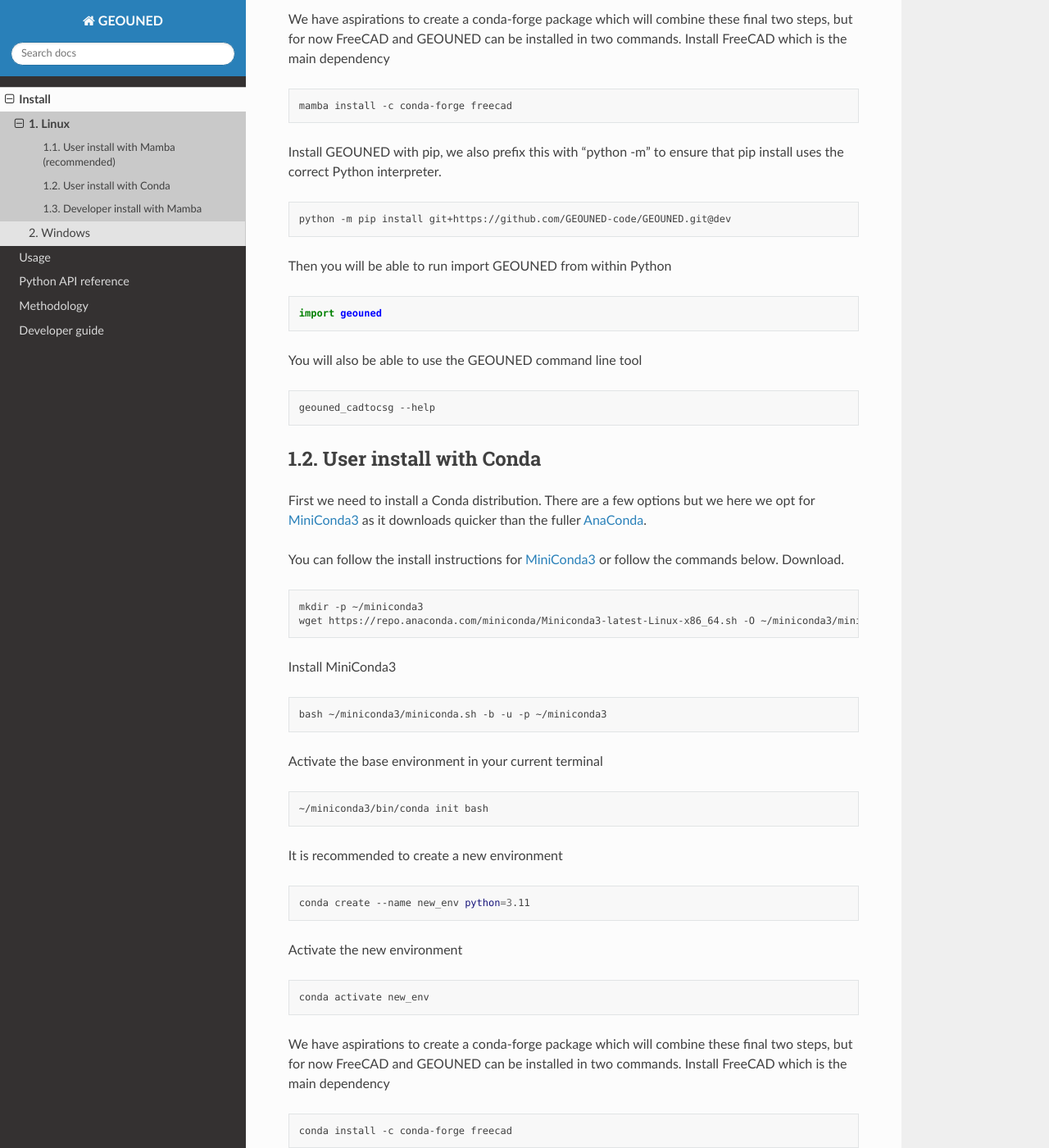
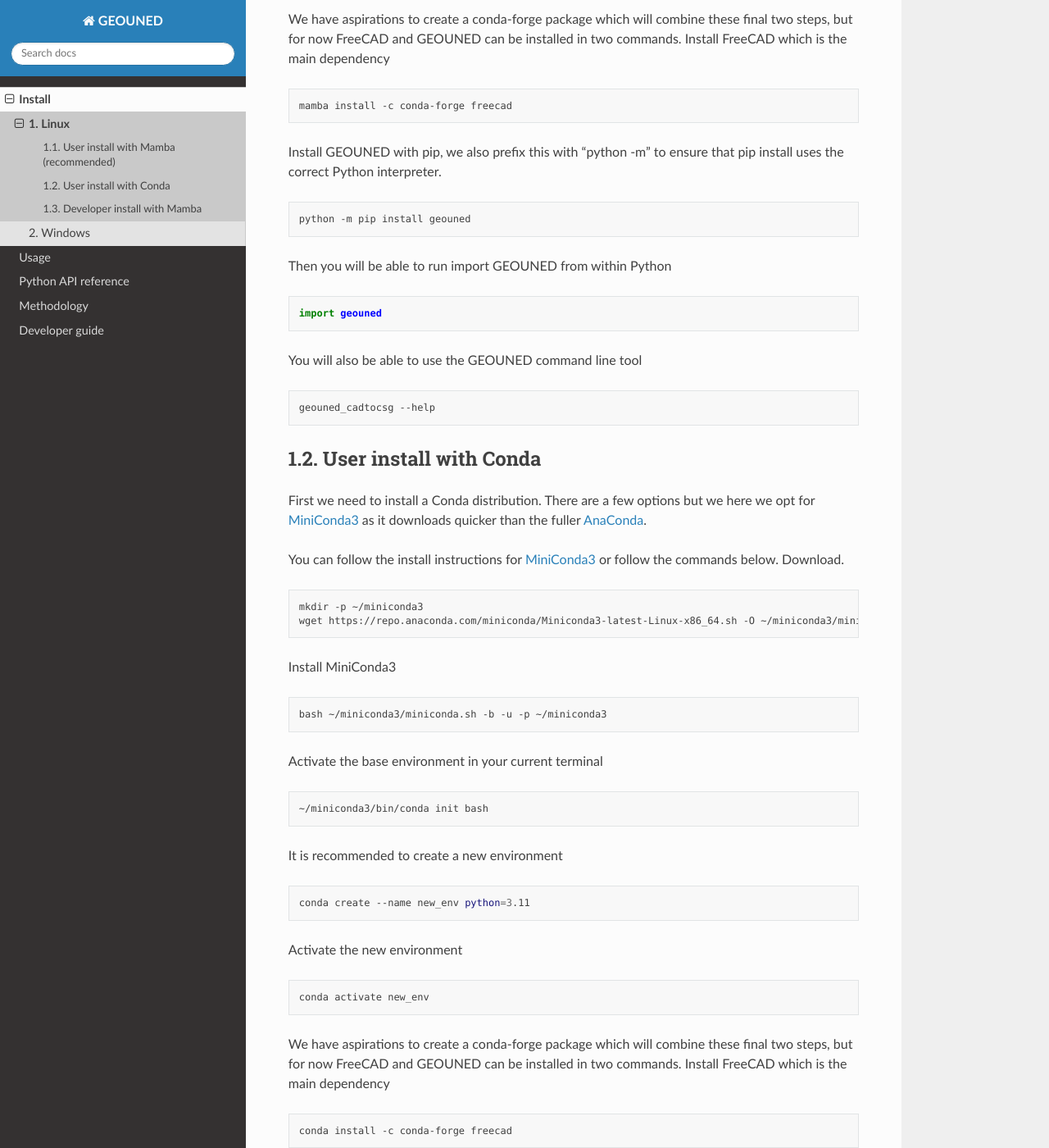
Before and after one commit to GEOUNED-org/GEOUNED, a Sphinx documentation site: the page built from docs/install/install_linux.rst, in a window 1280 px wide and 1400 px high, scrolled down 891 px. Shown: the whole window at 82% size. Built offline with Sphinx 7.4.7 and the Read the Docs theme 2.0.0, drawn with Linux system fonts in a browser that asks for light colours; some of the changed text lies outside the part shown.

Commit message:
use of pypi for simpler install

```diff
--- a/docs/install/install_linux.rst
+++ b/docs/install/install_linux.rst
@@ -53,7 +53,7 @@
 
 .. code-block:: sh
 
-    python -m pip install git+https://github.com/GEOUNED-code/GEOUNED.git@dev
+    python -m pip install geouned
 
 Then you will be able to run import GEOUNED from within Python
 
@@ -119,7 +119,7 @@
 
 .. code-block:: sh
 
-    python -m pip install git+https://github.com/GEOUNED-code/GEOUNED.git@dev
+    python -m pip install geouned
 
 Then you will be able to run import GEOUNED from within Python
 
```
